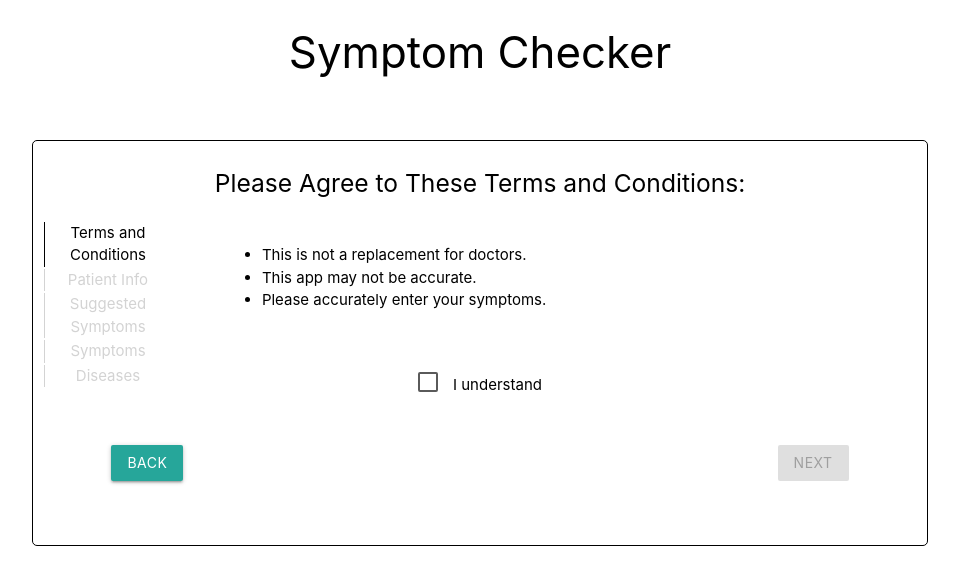
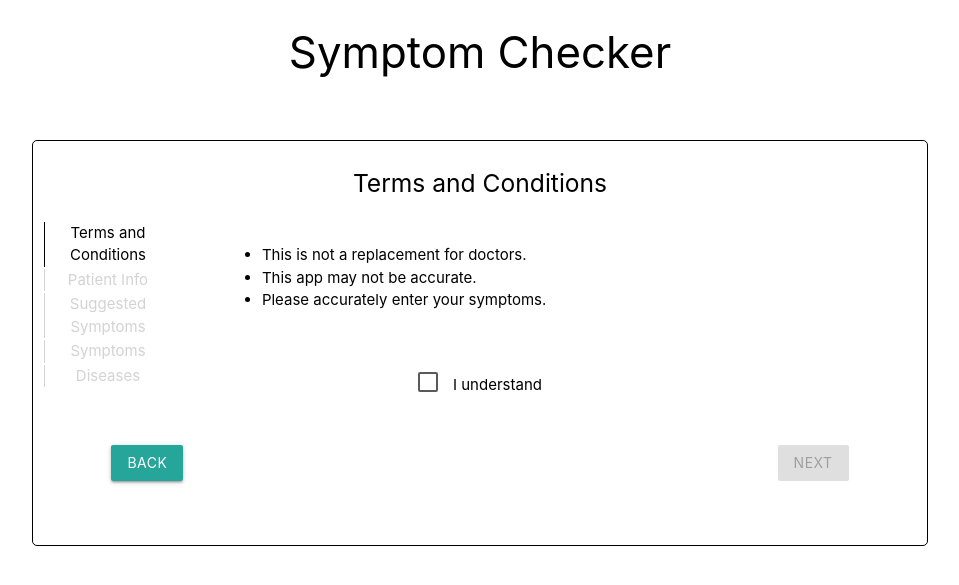
Before and after one commit to kethan1/AutoSymCheck, a Flask app: page / in a window 1280 px wide. Shown: the top 585 px of the page, without its empty margins (160-1119 px from the left). Run offline with Flask 2, Linux system fonts and the light colour scheme.

Commit message:
make more professional

```diff
--- a/templates/home.html
+++ b/templates/home.html
@@ -54,7 +54,7 @@
             var appMainDiv = document.getElementById("appMain");
             if (pageNum == 1) {
                 setInnerHTML(appMainDiv, `
-                    <h5>Please Agree to These Terms and Conditions:</h5>
+                    <h5>Terms and Conditions</h5>
                     <div class="row">
                         <div class="col s2">
                             <div>
```
